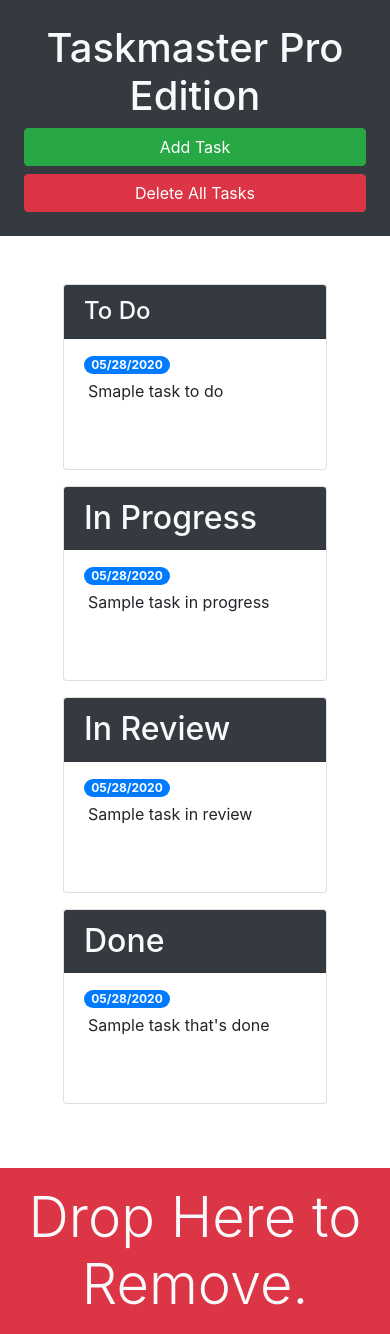
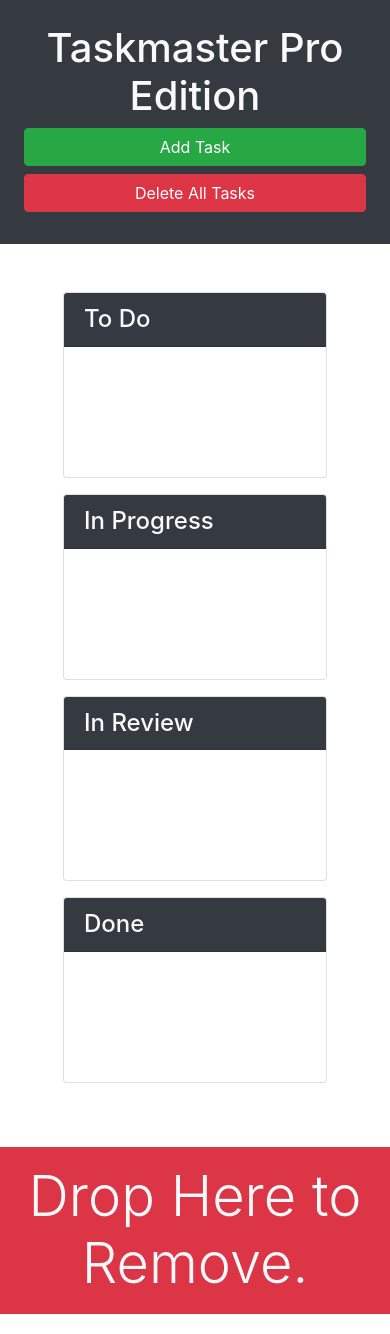
Before and after one commit to mimi5930/taskmaster-pro, a plain HTML site: page index.html in a window 390 px wide. Drawn offline with nearby package versions, Linux system fonts and the light colour scheme.

Commit message:
refactor all of the code

```diff
--- a/index.html
+++ b/index.html
@@ -14,71 +14,64 @@
 
   <div class="row min-vh-100 no-gutters">
     <header class="col-12 col-lg-3 bg-dark text-light sticky-top d-flex flex-column p-4 p-lg-3">
-      <h1 class="text-center">Taskmaster Pro Edition</h1>
-      <button id="create-task" class="btn btn-block btn-success" data-toggle="modal" data-target="#task-form-modal">Add
-        Task</button>
-      <button id="remove-tasks" class="btn btn-block btn-danger">Delete All Tasks</button>
-      <p class="mt-auto d-none d-lg-block">Lorem ipsum dolor sit amet consectetur adipisicing elit. Modi voluptas architecto ipsa
-        excepturi aut non
-        laudantium sequi fugit officiis optio deleniti asperiores rem eius laborum maxime blanditiis culpa, quis iste?
-      </p>
+      <div>
+        <h1 class="text-center"><span class="oi oi-task d-inline d-lg-none"></span>
+          Taskmaster Pro Edition</h1>
+        <div class="ml-md-auto w-100 w-md-auto">
+          <button id="create-task" class="btn btn-block btn-success" data-toggle="modal"
+            data-target="#task-form-modal">Add Task</button>
+          <button id="remove-tasks" class="btn btn-block btn-danger mb-2 mb-md-4"></span>Delete All Tasks</button>
+        </div>
+      </div>
+      <p class="mt-auto d-none d-lg-block">Lorem ipsum dolor sit amet consectetur adipisicing elit. Modi voluptas
+        architecto ipsa
+        excepturi aut non laudantium sequi fugit officiis optio deleniti asperiores rem eius laborum maxime blanditiis
+        culpa, quis iste?</p>
     </header>
     <main class="col-12 col-lg-9 d-flex flex-column">
       <div class="m-5 row justify-content-around">
-        <!-- todo start -->
+          <!--  -->
           <div class="col-12 col-md-6 col-xl-3 mb-3">
             <div class="card">
-            <h4 class="card-header bg-dark text-light">To Do</h4>
+              <h4 class="card-header bg-dark text-light">
+                To Do
+              </h4>
               <ul id="list-toDo" class="list-group list-group-flush">
-              <li class="list-group-item">
-                <span class="badge badge-primary badge-pill">05/28/2020</span>
-                <p class="m-1">Smaple task to do</p>
-              </li>
               </ul>
             </div>
           </div>
-        <!-- todo end -->
-        <!-- in progress start -->
+          <!--  -->
           <div class="col-12 col-md-6 col-xl-3 mb-3">
             <div class="card">
-            <h2 class="card-header bg-dark text-light">In Progress</h2>
+              <h4 class="card-header bg-dark text-light">
+                In Progress
+              </h4>
               <ul id="list-inProgress" class="list-group list-group-flush">
-              <li class="list-group-item">
-                <span class="badge badge-primary badge-pill">05/28/2020</span>
-                <p class="m-1">Sample task in progress</p>
-              </li>
               </ul>
             </div>
           </div>
-        <!-- in progress end -->
-        <!-- in review start -->
+          <!--  -->
           <div class="col-12 col-md-6 col-xl-3 mb-3">
             <div class="card">
-            <h2 class="card-header bg-dark text-light">In Review</h2>
+              <h4 class="card-header bg-dark text-light">
+                In Review
+              </h4>
               <ul id="list-inReview" class="list-group list-group-flush">
-              <li class="list-group-item">
-                <span class="badge badge-primary badge-pill">05/28/2020</span>
-               <p class="m-1">Sample task in review</p>
-              </li>
               </ul>
             </div>
           </div>
-        <!-- in review end -->
-        <!-- done start -->
+          <!--  -->
           <div class="col-12 col-md-6 col-xl-3 mb-3">
             <div class="card">
-            <h2 class="card-header bg-dark text-light">Done</h2>
+              <h4 class="card-header bg-dark text-light">
+                Done
+              </h4>
               <ul id="list-done" class="list-group list-group-flush">
-              <li class="list-group-item">
-                <span class="badge badge-primary badge-pill">05/28/2020</span>
-                <p class="m-1">Sample task that's done</p>
-              </li>
               </ul>
             </div>
           </div>
-        <!-- done end -->
       </div>
-      <div id="trash" class="mt-auto">
+      <div class="mt-auto" id="trash">
         <div class="w-100 bg-danger p-3 text-center text-light display-4">
           Drop Here to Remove.
         </div>
@@ -101,7 +94,7 @@
           <form>
             <div class="form-group">
               <label for="modalTaskDescription">Task description</label>
-              <textarea id="modalTaskDescription" rows="3" class="form-control"></textarea>
+              <textarea class="form-control" id="modalTaskDescription" rows="3"></textarea>
             </div>
             <div class="form-group">
               <label for="modalDueDate">Due date</label>
```
Also changed, not shown: assets/js/script.js (+4 -6 lines). Lines whose indentation alone changed are shown as unchanged.
